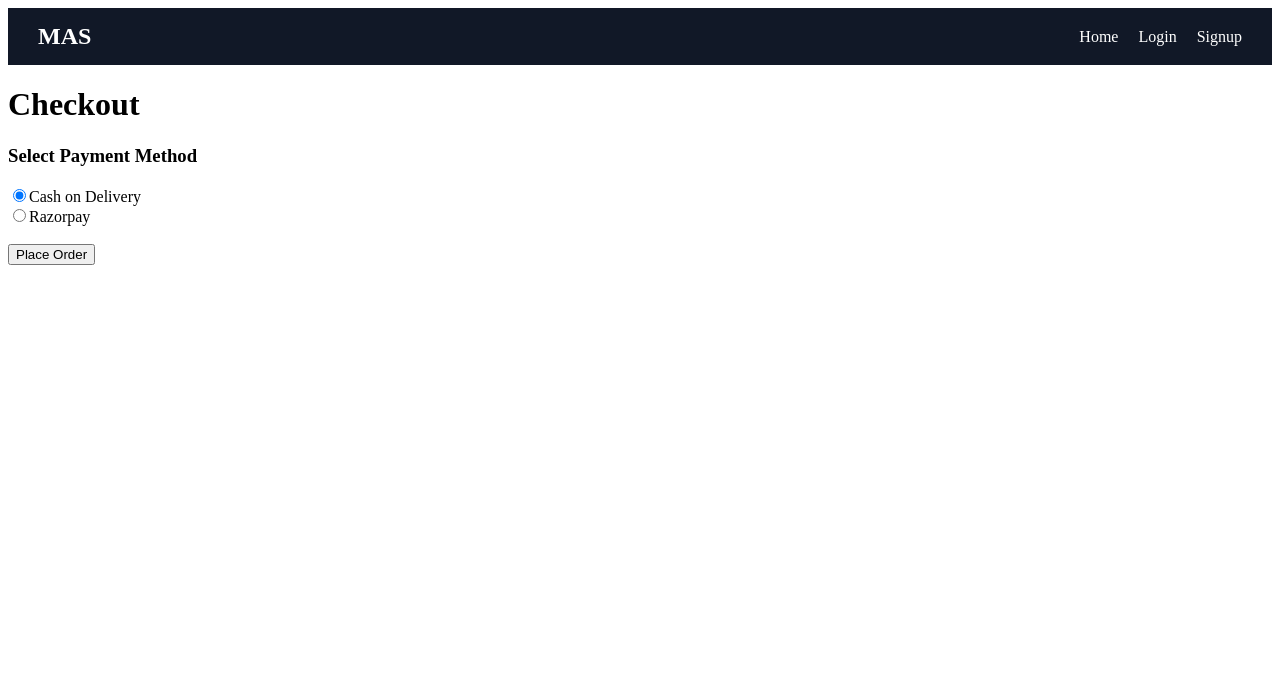
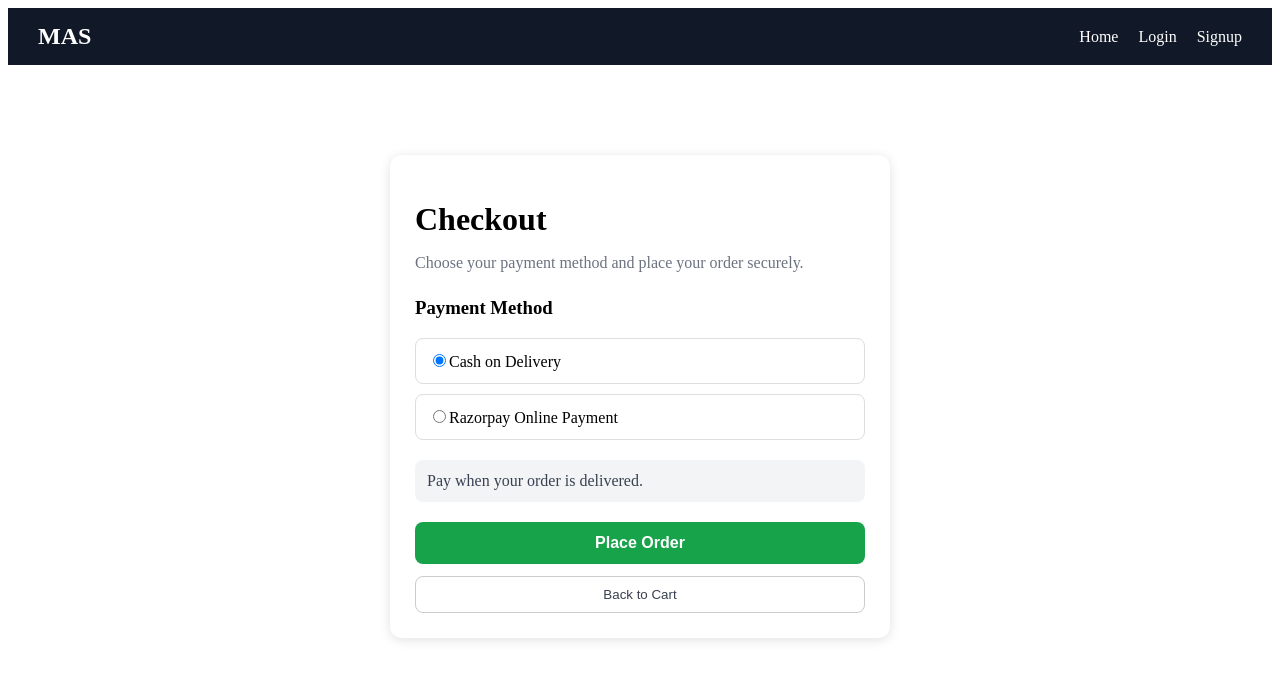
Before and after one commit to Suranjan16/MAS-Ecommerce-Frontend, a React (Vite) app: page /checkout in a window 1280 px wide. Shown: the top 680 px of the page. Built offline with nearby package versions, Linux system fonts and the light colour scheme.

Commit message:
style: redesign checkout page with modern payment UI

```diff
--- a/src/pages/Checkout.jsx
+++ b/src/pages/Checkout.jsx
@@ -11,13 +11,14 @@ import {
 function Checkout() {
 
     const [paymentMethod, setPaymentMethod] = useState("COD");
+    const [loading, setLoading] = useState(false);
 
     const navigate = useNavigate();
 
     const handlePlaceOrder = async () => {
+        setLoading(true);
 
         try {
-
             const orderResponse = await placeOrder(paymentMethod);
 
             alert(orderResponse.message);
@@ -25,9 +26,7 @@ function Checkout() {
             const orderId = orderResponse.orderId;
 
             if (paymentMethod === "COD") {
-
                 navigate("/orders");
-
                 return;
             }
 
@@ -37,16 +36,12 @@ function Checkout() {
                 key: "rzp_test_Ss7dVslfyOs2t0",
                 amount: paymentResponse.amount,
                 currency: paymentResponse.currency,
-                name: "MAS Ecommerce",
+                name: "MAS",
                 description: "Order Payment",
                 order_id: paymentResponse.orderId,
 
                 handler: async function (response) {
-
-                    console.log(
-                        "Razorpay Response:",
-                        response
-                    );
+                    console.log("Razorpay Response:", response);
 
                     await verifyPayment(
                         orderId,
@@ -66,7 +61,7 @@ function Checkout() {
                 },
 
                 theme: {
-                    color: "#3399cc"
+                    color: "#2563eb"
                 }
             };
 
@@ -75,23 +70,35 @@ function Checkout() {
             razorpay.open();
 
         } catch (error) {
-
             console.log("Checkout error:", error);
             console.log("Status:", error.response?.status);
             console.log("Data:", error.response?.data);
 
             alert("Failed to place order");
+        } finally {
+            setLoading(false);
         }
     };
 
     return (
-        <div>
+        <div style={pageStyle}>
 
-            <h1>Checkout</h1>
+            <div style={checkoutCardStyle}>
 
-            <h3>Select Payment Method</h3>
+                <h1 style={titleStyle}>
+                    Checkout
+                </h1>
 
-            <label>
+                <p style={subtitleStyle}>
+                    Choose your payment method and place your order securely.
+                </p>
+
+                <div style={sectionStyle}>
+                    <h3>
+                        Payment Method
+                    </h3>
+
+                    <label style={optionStyle}>
                         <input
                             type="radio"
                             value="COD"
@@ -103,9 +110,7 @@ function Checkout() {
                         Cash on Delivery
                     </label>
 
-            <br />
-
-            <label>
+                    <label style={optionStyle}>
                         <input
                             type="radio"
                             value="RAZORPAY"
@@ -114,18 +119,112 @@ function Checkout() {
                                 setPaymentMethod(e.target.value)
                             }
                         />
-                Razorpay
+                        Razorpay Online Payment
                     </label>
+                </div>
 
-            <br />
-            <br />
+                <div style={infoBoxStyle}>
+                    {
+                        paymentMethod === "COD"
+                            ? "Pay when your order is delivered."
+                            : "You will be redirected to Razorpay secure payment gateway."
+                    }
+                </div>
 
-            <button onClick={handlePlaceOrder}>
-                Place Order
+                <button
+                    onClick={handlePlaceOrder}
+                    disabled={loading}
+                    style={{
+                        ...placeOrderButtonStyle,
+                        opacity: loading ? 0.7 : 1,
+                        cursor: loading ? "not-allowed" : "pointer"
+                    }}
+                >
+                    {
+                        loading
+                            ? "Processing..."
+                            : "Place Order"
+                    }
                 </button>
+
+                <button
+                    onClick={() => navigate("/cart")}
+                    style={backButtonStyle}
+                >
+                    Back to Cart
+                </button>
+
+            </div>
 
         </div>
     );
 }
 
+const pageStyle = {
+    padding: "20px",
+    paddingTop: "90px",
+    display: "flex",
+    justifyContent: "center"
+};
+
+const checkoutCardStyle = {
+    width: "450px",
+    padding: "25px",
+    borderRadius: "12px",
+    backgroundColor: "white",
+    boxShadow: "0 2px 12px rgba(0,0,0,0.12)"
+};
+
+const titleStyle = {
+    marginBottom: "5px"
+};
+
+const subtitleStyle = {
+    color: "#6b7280",
+    marginBottom: "25px"
+};
+
+const sectionStyle = {
+    marginBottom: "20px"
+};
+
+const optionStyle = {
+    display: "block",
+    padding: "12px",
+    marginBottom: "10px",
+    border: "1px solid #ddd",
+    borderRadius: "8px",
+    cursor: "pointer"
+};
+
+const infoBoxStyle = {
+    padding: "12px",
+    backgroundColor: "#f3f4f6",
+    borderRadius: "8px",
+    marginBottom: "20px",
+    color: "#374151"
+};
+
+const placeOrderButtonStyle = {
+    width: "100%",
+    padding: "12px",
+    border: "none",
+    backgroundColor: "#16a34a",
+    color: "white",
+    borderRadius: "8px",
+    fontSize: "16px",
+    fontWeight: "bold"
+};
+
+const backButtonStyle = {
+    width: "100%",
+    padding: "10px",
+    marginTop: "12px",
+    border: "1px solid #ccc",
+    backgroundColor: "white",
+    color: "#374151",
+    borderRadius: "8px",
+    cursor: "pointer"
+};
+
 export default Checkout;
```
Lines whose indentation alone changed are shown as unchanged.
